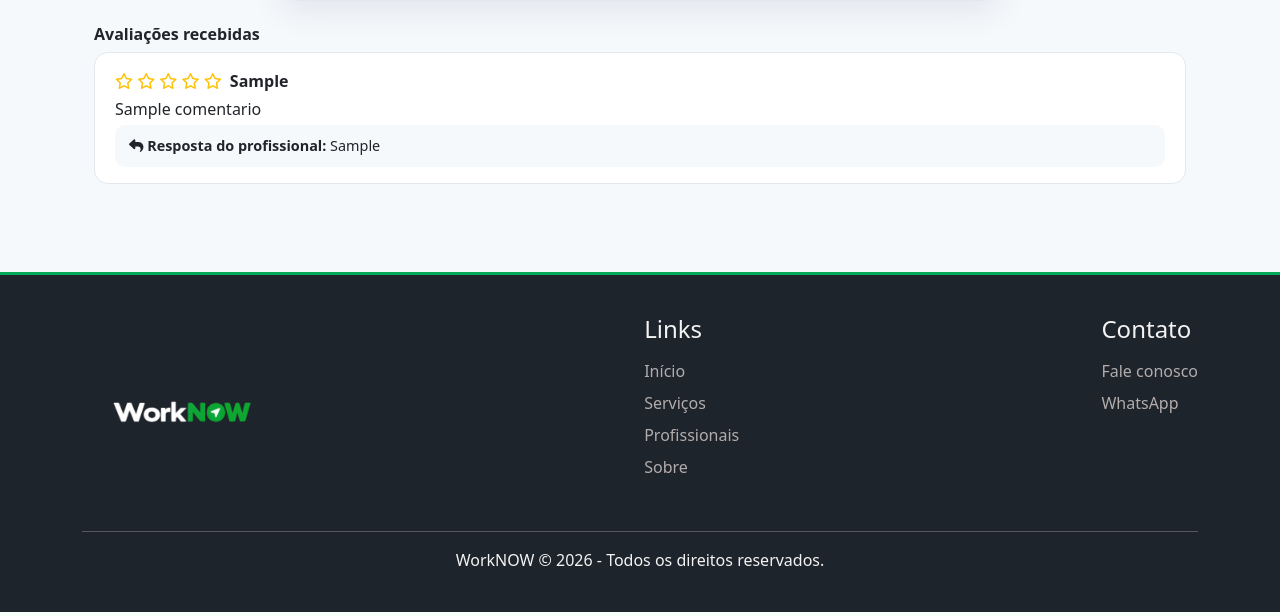
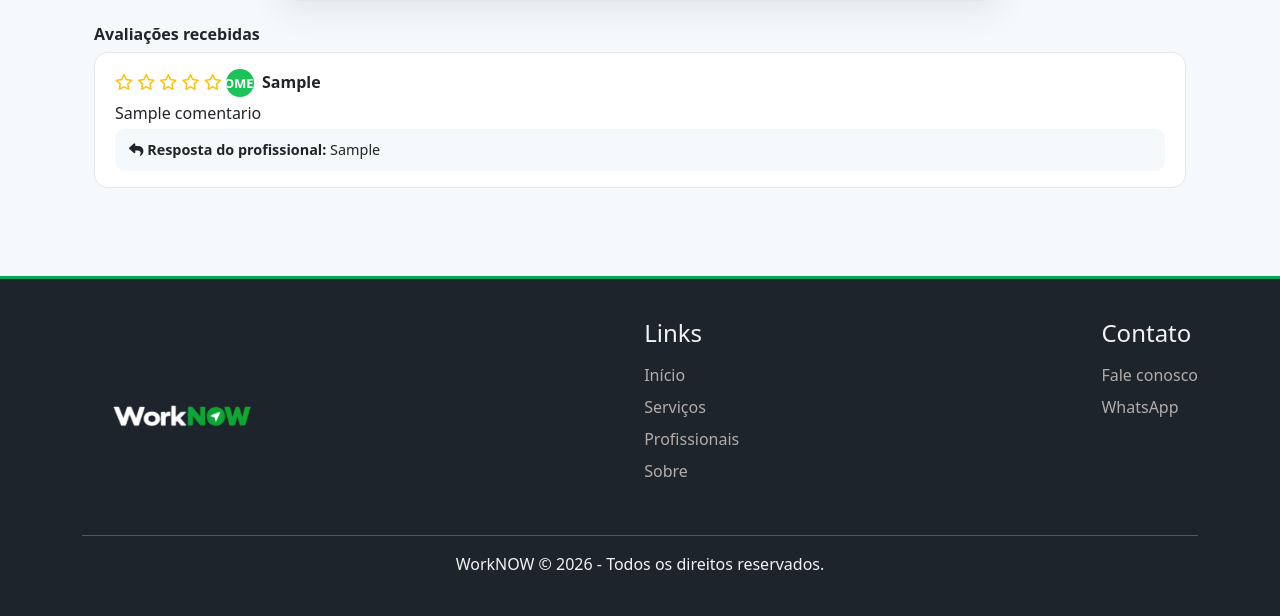
Before and after one commit to lucas-ernandes/servicos_worknow2, a Flask app: template templates/profissionais/perfil.html in a window 1280 px wide. Shown: the part 580-1196 px from the top of the page. Run offline with Flask 3, Linux system fonts and the light colour scheme; the template is opened without the code that fills it: most values are stand-ins (such as "Sample title", 1, 10 or a date in 2020).

Commit message:
feat: mostra a foto de perfil na busca e no perfil do profissional

```diff
--- a/dao/profissional_dao.py
+++ b/dao/profissional_dao.py
@@ -8,7 +8,7 @@ categoria; com o JOIN a gente pega o NOME deles nas outras tabelas, e o nome da
 # Só aparecem profissionais disponíveis (interruptor ligado) e com conta ativa.
 
 CONSULTA_BASE = """
-    SELECT p.id_profissional, u.nome, p.descricao, p.nota_media,
+    SELECT p.id_profissional, u.nome, u.foto, p.descricao, p.nota_media,
         b.nome_bairro, b.zona, c.nome_categoria,
         -- Subconsulta: conta quantas avaliações esse profissional tem, sem precisar de outro JOIN.
         (SELECT COUNT(*) FROM avaliacoes a WHERE a.id_profissional = p.id_profissional) AS total_avaliacoes
@@ -69,7 +69,7 @@ estiver inativa ou banida. Não devolve e-mail nem telefone.'''
     def buscar_por_id(self, id_profissional):
 
         sql = """
-            SELECT p.id_profissional, u.nome, u.data_cadastro, p.descricao,
+            SELECT p.id_profissional, u.nome, u.foto, u.data_cadastro, p.descricao,
                 p.nota_media, p.disponivel,
                 b.nome_bairro, b.zona, c.nome_categoria
             FROM profissionais p
--- a/static/css/avaliacoes.css
+++ b/static/css/avaliacoes.css
@@ -54,3 +54,54 @@
 .btn-criar-conta .fa-whatsapp {
     margin-right: 6px;
 }
+
+/* ===================== FOTO DE PERFIL (usuário com foto enviada) =================== */
+.avatar-prof-foto {
+    object-fit: cover;   /* preenche o círculo sem distorcer a imagem */
+}
+
+/* ===================== BOLINHA DO MENU (foto do usuário logado) =================== */
+.avatar-menu {
+    display: inline-flex;
+    align-items: center;
+    justify-content: center;
+    width: 45px;
+    height: 45px;
+    border-radius: 50%;
+    overflow: hidden;
+    background: var(--worknow-green);
+    text-decoration: none;
+}
+
+.avatar-menu-img {
+    width: 100%;
+    height: 100%;
+    object-fit: cover;
+}
+
+.avatar-menu-inicial {
+    color: #fff;
+    font-weight: 700;
+}
+
+/* ===================== AVATAR PEQUENO (quem avaliou) =================== */
+.avatar-mini {
+    display: inline-flex;
+    align-items: center;
+    justify-content: center;
+    width: 28px;
+    height: 28px;
+    border-radius: 50%;
+    overflow: hidden;
+    background: var(--worknow-green);
+    color: #fff;
+    font-size: 0.8rem;
+    font-weight: 700;
+    vertical-align: middle;
+}
+
+.avatar-mini img {
+    width: 100%;
+    height: 100%;
+    object-fit: cover;
+}
--- a/templates/profissionais/perfil.html
+++ b/templates/profissionais/perfil.html
@@ -16,7 +16,11 @@
         <article class="perfil-card">
 
             <div class="d-flex align-items-center gap-3 mb-4">
-                <div class="avatar-prof avatar-prof-grande">{{ profissional.nome[0]|upper }}</div>
+                {% if profissional.foto %}
+                    <img src="{{ url_for('static', filename='uploads/' ~ profissional.foto) }}" alt="" class="avatar-prof-grande avatar-prof-foto">
+                {% else %}
+                    <div class="avatar-prof avatar-prof-grande">{{ profissional.nome[0]|upper }}</div>
+                {% endif %}
                 <div>
                     <h1 class="h3 fw-bold mb-2">{{ profissional.nome }}</h1>
                     <span class="badge-categoria">{{ profissional.nome_categoria }}</span>
@@ -77,6 +81,13 @@
                         {% for i in range(1, 6) %}
                             <i class="fa-{{ 'solid' if i <= av.nota else 'regular' }} fa-star text-warning"></i>
                         {% endfor %}
+                        <span class="avatar-mini">
+                            {% if av.foto_cliente %}
+                                <img src="{{ url_for('static', filename='uploads/' ~ av.foto_cliente) }}" alt="">
+                            {% else %}
+                                {{ av.nome_cliente[0]|upper }}
+                            {% endif %}
+                        </span>
                         <strong class="ms-1">{{ av.nome_cliente.split()[0] }}</strong>
                     </div>
                     <p class="mb-1">{{ av.comentario }}</p>
```
Also changed, not shown: templates/profissionais/lista.html (+7 -2 lines).
